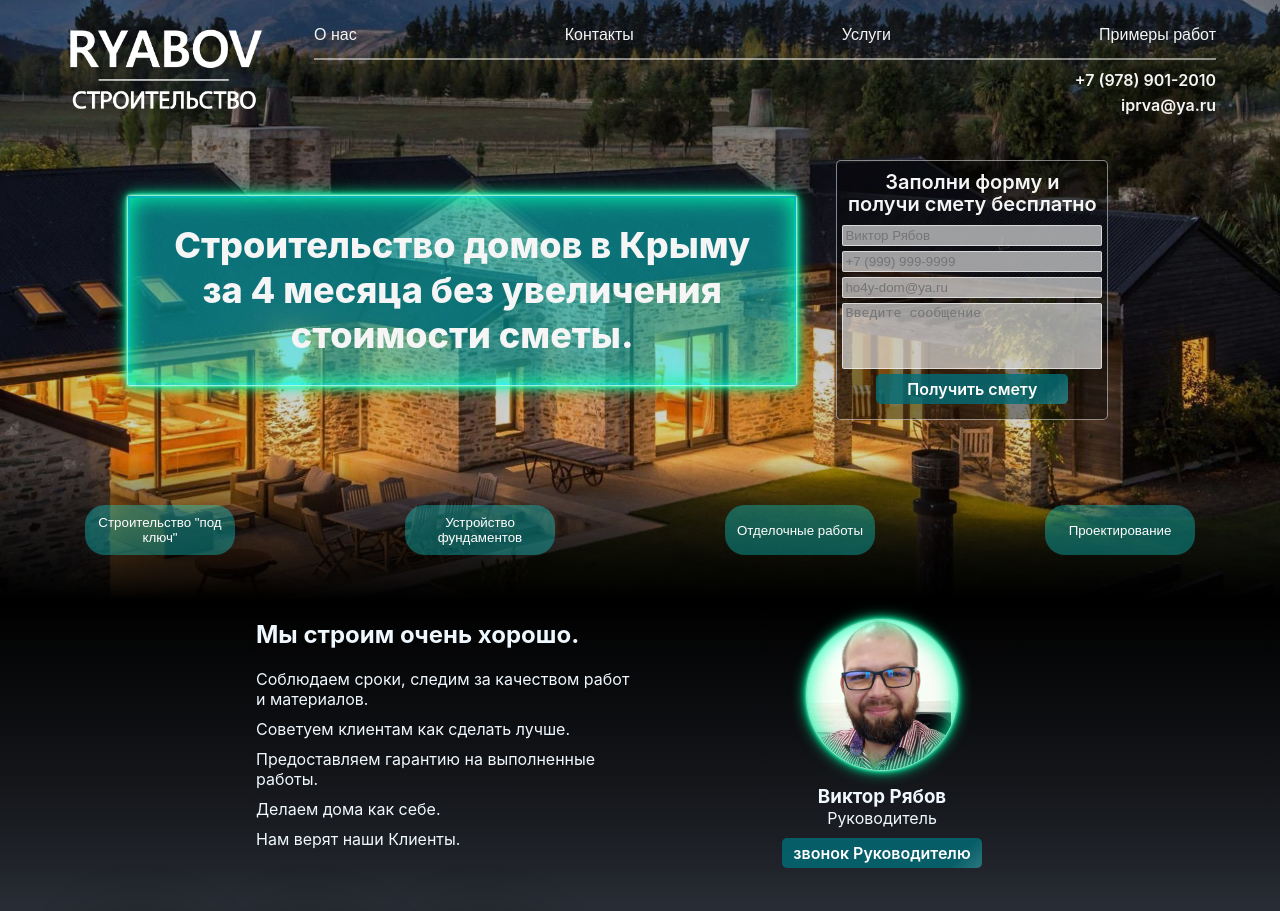
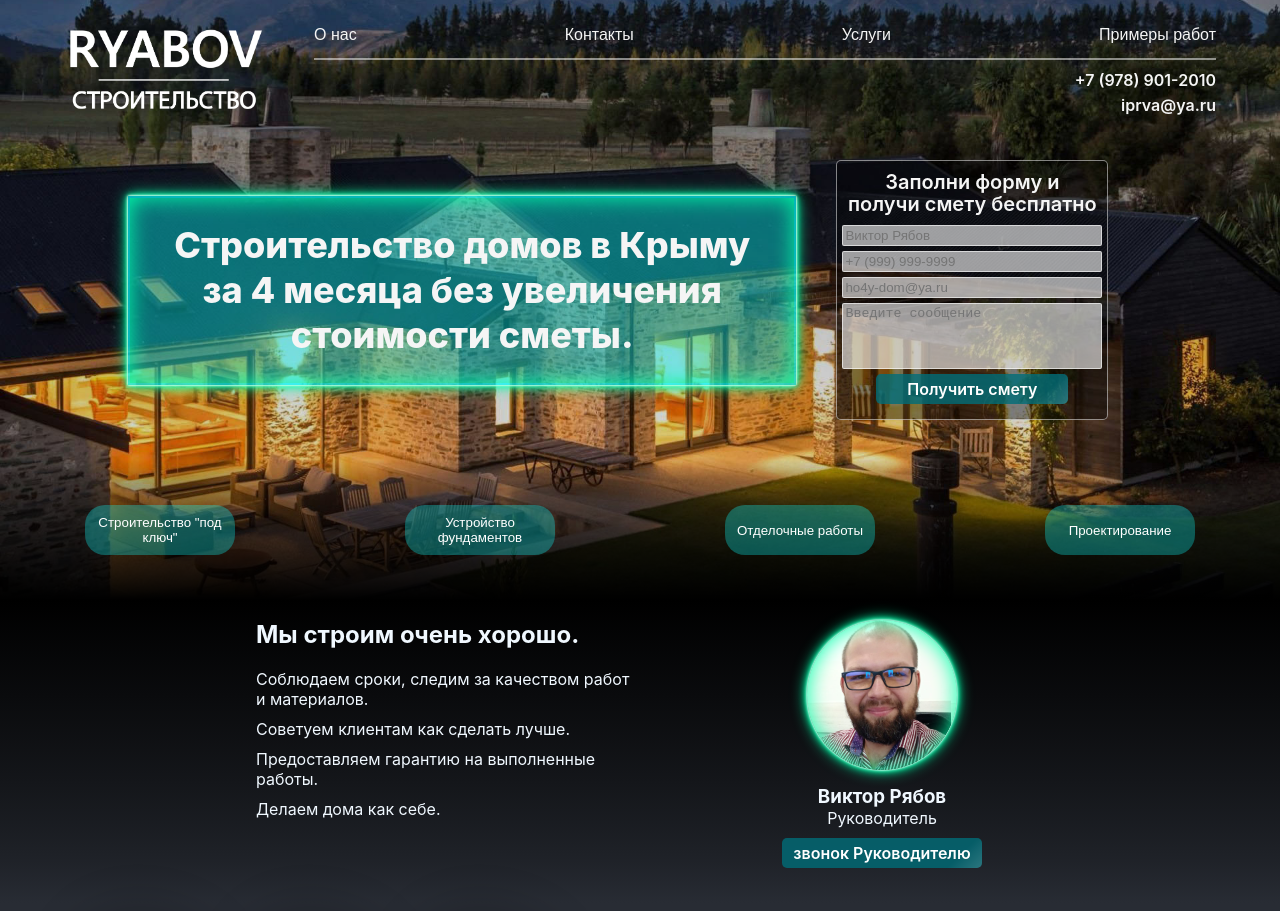
Before and after one commit to Viktor-Ryabov/building_company, a React (Create React App) app: page / in a window 1280 px wide. Shown: the top 911 px of the page. Built offline with nearby package versions, Linux system fonts and the light colour scheme; grey boxes are pictures that could not be loaded.

Commit message:
changed About

```diff
--- a/src/Components/About/About.js
+++ b/src/Components/About/About.js
@@ -16,7 +16,6 @@ const About = () => {
                     Предоставляем гарантию на выполненные работы.
                 </p>
                 <p className={Styles.text}>Делаем дома как себе.</p>
-                <p className={Styles.text}>Нам верят наши Клиенты.</p>
             </article>
 
             <div className={Styles.author}>
```
